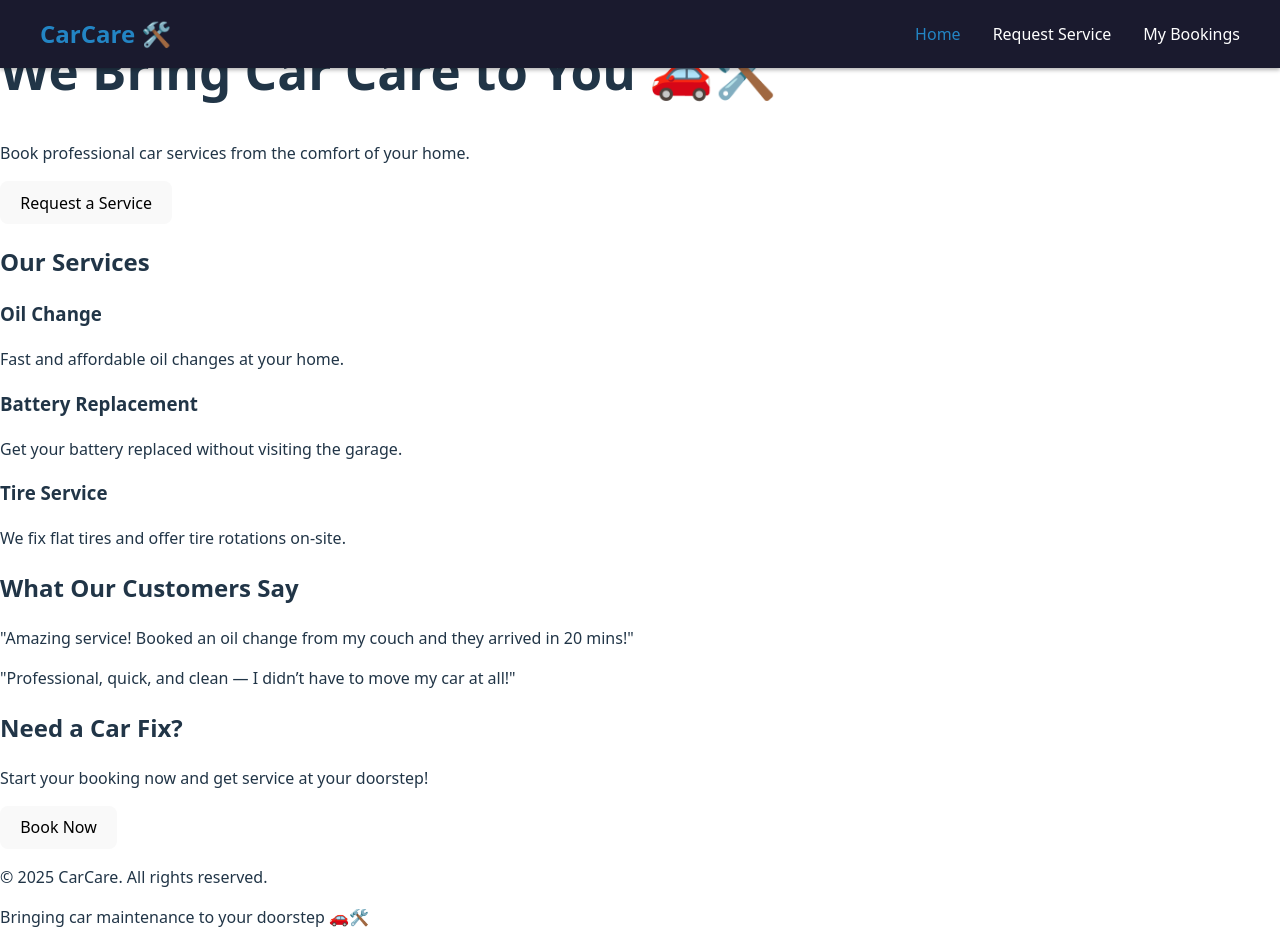
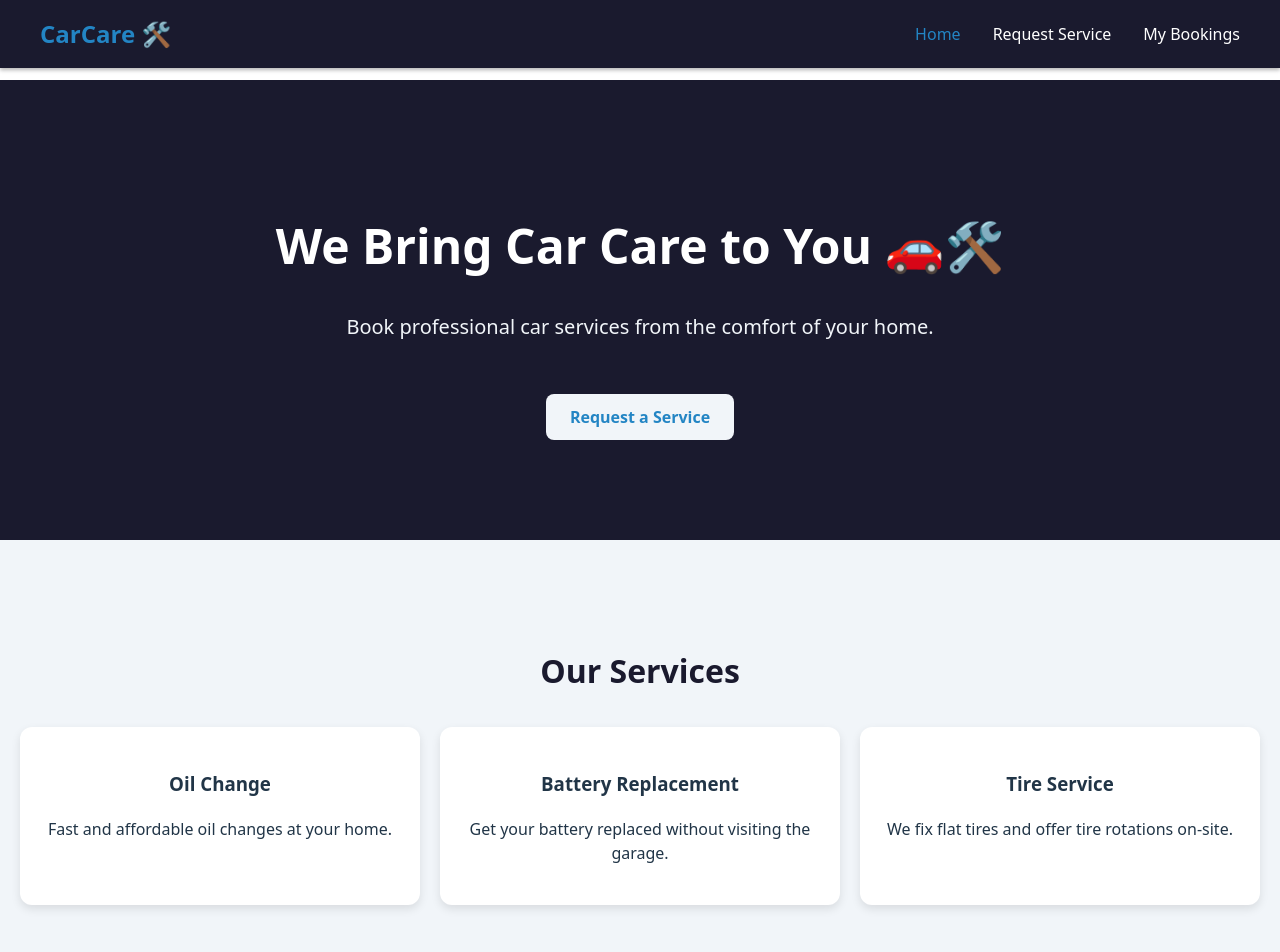
Before and after one commit to Abdulmalik1511/carcares, a React (Vite) app in the folder car-care/: page / in a window 1280 px wide. Shown: the top 952 px of the page. Built offline with nearby package versions, Linux system fonts and the light colour scheme.

Commit message:
alot of changes in the home.jsx

```diff
--- /dev/null
+++ b/car-care/src/pages/Home.css
@@ -0,0 +1,110 @@
+.home-container {
+    padding-top: 80px;
+  }
+
+  .hero-section {
+    background-color: #1A1A2E;
+    color: white;
+    padding: 100px 20px;
+    text-align: center;
+  }
+
+  .hero-content h1 {
+    font-size: 3rem;
+    font-weight: 800;
+  }
+
+  .hero-content p {
+    margin-top: 1rem;
+    font-size: 1.25rem;
+    color: #F1F5F9;
+  }
+
+  .primary-button {
+    margin-top: 2rem;
+    padding: 12px 24px;
+    background-color: #F1F5F9;
+    color: #2385C4;
+    font-weight: 600;
+    border: none;
+    border-radius: 8px;
+    cursor: pointer;
+    transition: 0.3s ease;
+  }
+
+  .primary-button:hover {
+    background-color: #e4e4e4;
+  }
+
+  .services-section {
+    background-color: #F1F5F9;
+    padding: 80px 20px;
+    text-align: center;
+  }
+
+  .section-header h2 {
+    font-size: 2rem;
+    font-weight: bold;
+    color: #1A1A2E;
+    margin-bottom: 2rem;
+  }
+
+  .services-grid {
+    display: grid;
+    grid-template-columns: 1fr;
+    gap: 20px;
+  }
+
+  @media (min-width: 768px) {
+    .services-grid {
+      grid-template-columns: repeat(3, 1fr);
+    }
+  }
+
+  .service-card {
+    background-color: white;
+    padding: 24px;
+    border-radius: 12px;
+    box-shadow: 0 4px 10px rgba(0, 0, 0, 0.1);
+    transition: 0.3s;
+  }
+
+  .service-card:hover {
+    box-shadow: 0 8px 20px rgba(0, 0, 0, 0.15);
+  }
+
+  .testimonials-section {
+    background-color: white;
+    padding: 80px 20px;
+    text-align: center;
+  }
+
+  .testimonials-content {
+    max-width: 700px;
+    margin: 0 auto;
+    font-style: italic;
+    color: #555;
+    line-height: 1.8;
+  }
+
+  .cta-section {
+    background-color: #F1F5F9;
+    padding: 80px 20px;
+    text-align: center;
+  }
+
+  .secondary-button {
+    margin-top: 1.5rem;
+    padding: 12px 24px;
+    background-color: #2385C4;
+    color: white;
+    font-weight: 600;
+    border: none;
+    border-radius: 8px;
+    cursor: pointer;
+    transition: 0.3s ease;
+  }
+
+  .secondary-button:hover {
+    background-color: #1e6ea5;
+  }
--- a/car-care/src/pages/Home.jsx
+++ b/car-care/src/pages/Home.jsx
@@ -2,69 +2,62 @@ import React from 'react';
 import { Link } from "react-router-dom";
 import Navbar from "../components/Navbar";
 import Footer from "../components/Footer";
+import './Home.css'; // Custom CSS styling
 
 const Home = () => {
   return (
     <div>
       <Navbar />
-      <main>
+      <main className="home-container">
 
         {/* Hero Section */}
-        <section className="flex flex-col items-center justify-center min-h-screen px-4 text-center bg-[#1A1A2E] text-white">
-          <h1 className="text-5xl md:text-6xl font-extrabold">We Bring Car Care to You 🚗🛠️</h1>
-          <p className="mt-4 text-lg md:text-xl text-[#F1F5F9]">
-            Book professional car services from the comfort of your home.
-          </p>
-          <Link to="/RequestService">
-            <button className="mt-6 px-8 py-3 bg-[#F1F5F9] text-[#2385C4] font-semibold rounded-lg shadow-lg hover:bg-gray-200 transition transform hover:scale-105">
-              Request a Service
-            </button>
-          </Link>
+        <section className="hero-section">
+          <div className="hero-content">
+            <h1>We Bring Car Care to You 🚗🛠️</h1>
+            <p>Book professional car services from the comfort of your home.</p>
+            <Link to="/RequestService">
+              <button className="primary-button">Request a Service</button>
+            </Link>
+          </div>
         </section>
 
-        {/* Our Services */}
-        <section className="py-20 bg-[#F1F5F9]">
-          <div className="max-w-5xl mx-auto text-center">
-            <h2 className="text-3xl font-bold mb-8 text-[#1A1A2E]">Our Services</h2>
-            <div className="grid grid-cols-1 md:grid-cols-3 gap-8 px-4">
-
-              <div className="p-6 bg-white rounded-lg shadow hover:shadow-xl transition-all duration-300">
-                <h3 className="text-xl font-semibold">Oil Change</h3>
-                <p className="mt-2 text-gray-700">Fast and affordable oil changes at your home.</p>
+        {/* Services Section */}
+        <section className="services-section">
+          <div className="section-header">
+            <h2>Our Services</h2>
+          </div>
+          <div className="services-grid">
+            {[
+              { title: "Oil Change", desc: "Fast and affordable oil changes at your home." },
+              { title: "Battery Replacement", desc: "Get your battery replaced without visiting the garage." },
+              { title: "Tire Service", desc: "We fix flat tires and offer tire rotations on-site." },
+            ].map((service) => (
+              <div key={service.title} className="service-card">
+                <h3>{service.title}</h3>
+                <p>{service.desc}</p>
               </div>
-
-              <div className="p-6 bg-white rounded-lg shadow hover:shadow-xl transition-all duration-300">
-                <h3 className="text-xl font-semibold">Battery Replacement</h3>
-                <p className="mt-2 text-gray-700">Get your battery replaced without visiting the garage.</p>
-              </div>
-
-              <div className="p-6 bg-white rounded-lg shadow hover:shadow-xl transition-all duration-300">
-                <h3 className="text-xl font-semibold">Tire Service</h3>
-                <p className="mt-2 text-gray-700">We fix flat tires and offer tire rotations on-site.</p>
-              </div>
-
-            </div>
+            ))}
           </div>
         </section>
 
         {/* Testimonials */}
-        <section className="py-20 bg-white">
-          <div className="max-w-4xl mx-auto text-center">
-            <h2 className="text-3xl font-bold mb-8 text-[#1A1A2E]">What Our Customers Say</h2>
-            <p className="text-gray-600 italic mb-6">"Amazing service! Booked an oil change from my couch and they arrived in 20 mins!"</p>
-            <p className="text-gray-600 italic">"Professional, quick, and clean — I didn’t have to move my car at all!"</p>
+        <section className="testimonials-section">
+          <div className="section-header">
+            <h2>What Our Customers Say</h2>
+          </div>
+          <div className="testimonials-content">
+            <p>"Amazing service! Booked an oil change from my couch and they arrived in 20 mins!"</p>
+            <p>"Professional, quick, and clean — I didn’t have to move my car at all!"</p>
           </div>
         </section>
 
         {/* Call to Action */}
-        <section className="py-20 bg-[#F1F5F9]">
-          <div className="max-w-4xl mx-auto text-center">
-            <h2 className="text-3xl font-bold mb-6 text-[#1A1A2E]">Need a Car Fix?</h2>
-            <p className="text-gray-700 mb-4">Start your booking now and get service at your doorstep!</p>
+        <section className="cta-section">
+          <div className="cta-content">
+            <h2>Need a Car Fix?</h2>
+            <p>Start your booking now and get service at your doorstep!</p>
             <Link to="/RequestService">
-              <button className="mt-4 px-8 py-3 bg-[#2385C4] text-white font-semibold rounded-lg shadow-lg hover:bg-blue-700 transition transform hover:scale-105">
-                Book Now
-              </button>
+              <button className="secondary-button">Book Now</button>
             </Link>
           </div>
         </section>
--- a/car-care/src/styles/App.css
+++ b/car-care/src/styles/App.css
@@ -0,0 +1,5 @@
+body {
+    padding: 0;
+    margin: 0;
+    text-align: left;
+  }
```
